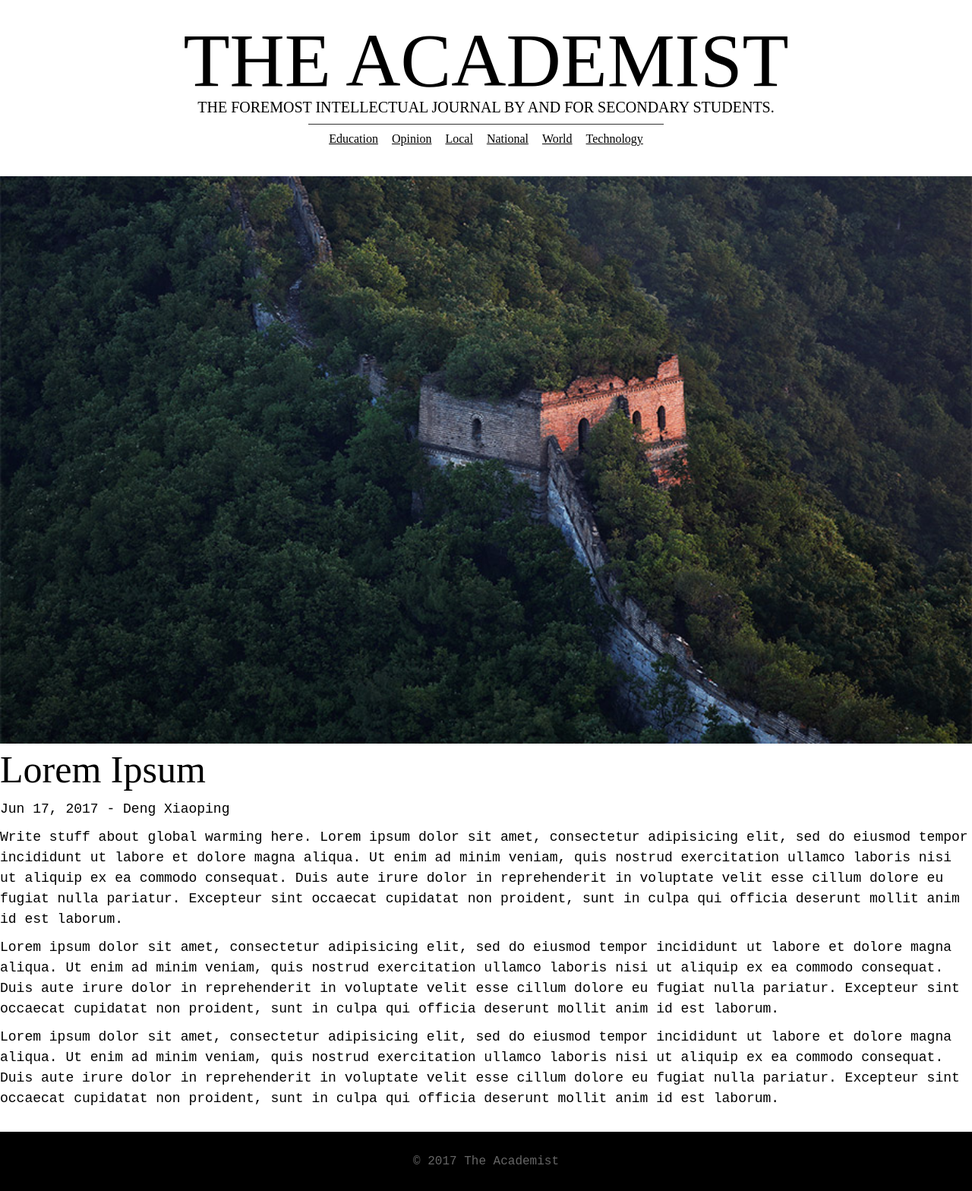
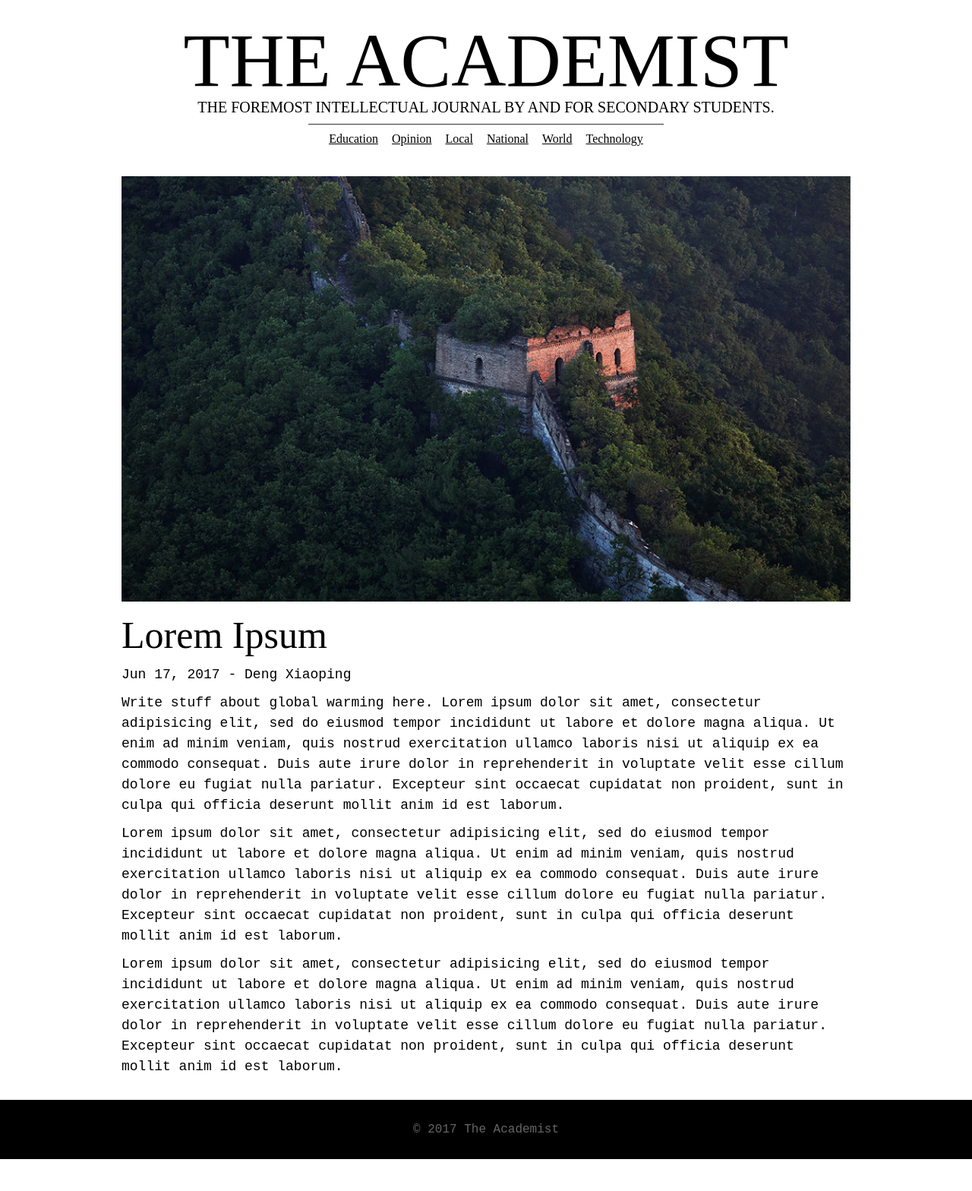
Before and after one commit to ErikBoesen/theacademist.github.io, a Jekyll site: the page built from _posts/2017-06-17-lorem-ipsum.md, in a window 1280 px wide. Shown: the whole page at 76% size. Built offline with Jekyll 4.4.1, drawn with Linux system fonts in a browser that asks for light colours; some web fonts are replaced; after the commit the page ends 1526 px from its top, so only the background shows below that.

Commit message:
Add small images for thumbnails

```diff
--- a/_layouts/post.html
+++ b/_layouts/post.html
@@ -1,8 +1,8 @@
 ---
 layout: default
 ---
+<img class="post-image" src="/assets/img/post/{{ page.image }}">
 <article class="post">
-    <img src="/assets/img/post/{{ page.image }}">
     <h1>{{ page.title | escape }}</h1>
     <p class="post-meta">
       <time datetime="{{ page.date | date_to_xmlschema }}">
@@ -13,7 +13,7 @@
         - <span>{{ page.author }}</span>
       {% endif %}</p>
 
-  <div class="post-content" itemprop="articleBody">
+  <div class="post-content">
     {{ content }}
   </div>
 
--- a/assets/css/global.scss
+++ b/assets/css/global.scss
@@ -62,9 +62,9 @@
         }
     }
 }
-section {
+section, article {
     margin: 10px auto 30px;
-    max-width: 15in;
+    max-width: 10in;
     clear: both;
 }
 .post-list {
@@ -99,11 +99,12 @@
         text-decoration: none;
     }
 }
+
+.post-image {
+    margin-top: 20px;
+    width: 100%;
+}
 article {
-    margin-top: 30px;
-    img {
-        width: 100%;
-    }
     h1 {
         font-size: 50px;
     }
--- a/index.html
+++ b/index.html
@@ -4,7 +4,7 @@
 
 <ul class="post-list">
     {% for post in site.posts %}
-    <li style="background-image: url(/assets/img/post/{{ post.image }});">
+    <li style="background-image: url(/assets/img/post/small/{{ post.image }});">
         <a class="post-link" href="{{ post.url | relative_url }}">
             {% assign date_format = site.minima.date_format | default: "%b %-d, %Y" %}
             <span>{{ post.date | date: date_format }} - {{ post.author }}</span>
```
Also changed, not shown: Gemfile.lock, assets/img/post/small/bible-in-hand.jpg (added), assets/img/post/small/great-wall.jpg (added), assets/img/post/small/lee-circle.jpg (added), assets/img/post/small/pay-attention.jpg (added), assets/img/post/small/trump-impeachment.jpg (added), assets/img/post/small/workaholism.jpg (added).
